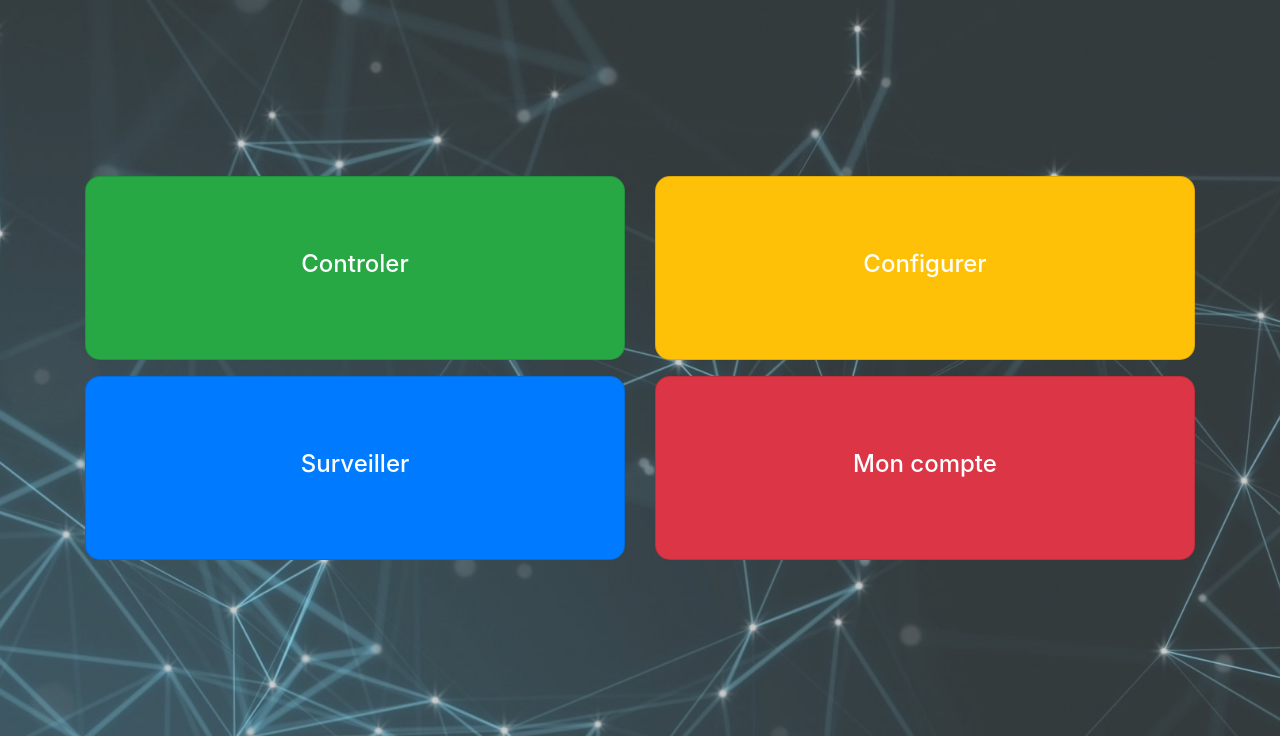
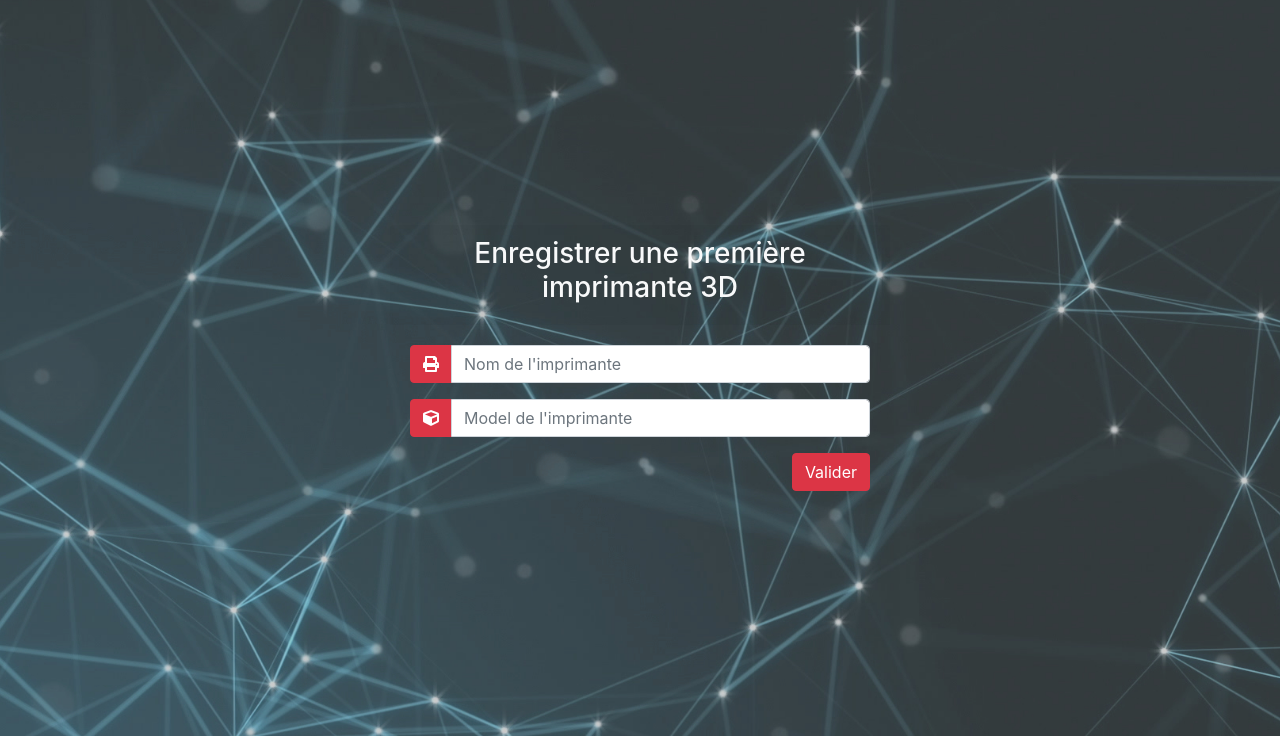
Before and after one commit to riderflo85/printipy, a Django app: page /minidashboard in a window 1280 px wide. Shown: the part 120-856 px from the top of the page. Run offline with Django 3.2, Linux system fonts and the light colour scheme; the visitor is signed in with stand-in values (Sample User, id 1); data that the repository does not hold is empty; some libraries are stand-ins or nearby versions.

Commit message:
Added one form for the user add a first printer in the database

```diff
--- a/account/forms.py
+++ b/account/forms.py
@@ -50,3 +50,20 @@ class SignupForm(forms.Form):
             attrs={'placeholder': 'Mot de passe', 'class': 'form-control'}
         ),
     )
+
+
+class CreatePrinter(forms.Form):
+    name = forms.CharField(
+        label='name',
+        max_length=150,
+        widget=forms.TextInput(
+            attrs={'placeholder': "Nom de l'imprimante", 'class': 'form-control'}
+        ),
+    )
+    model = forms.CharField(
+        label='model',
+        max_length=150,
+        widget=forms.TextInput(
+            attrs={'placeholder': "Model de l'imprimante", 'class': 'form-control'}
+        ),
+    )
--- a/account/templates/account/mini_dashboard.html
+++ b/account/templates/account/mini_dashboard.html
@@ -3,6 +3,7 @@
 {% block content %}
 
 <header>
+    {% if printer_user %}
     <div class="container h-100">
         <div class="row d-flex justify-content-center align-items-center h-100">
             <div class="col-12 col-lg-6 big-menu">
@@ -61,6 +62,39 @@
 
         </div>
     </div>
+    {% else %}
+    <div class="container-fluid h-100">
+        <div class="row h-100">
+            <div class="col-12 d-flex align-items-center justify-content-center">
+                <div class="card limit-card no-border">
+                    <div class="card-header text-center no-border">
+                        <h3 class="text-light">Enregistrer une première imprimante 3D</h3>
+                    </div>
+                    <div class="card-body text-center">
+                        <form action="{% url 'account:create_printer' %}" method='post'>
+                        {% csrf_token %}
+                            <div class="input-group form-group">
+                                <div class="input-group-prepend">
+                                    <span class="input-group-text bg-danger border-danger"><i class="fas fa-print text-white"></i></span>
+                                </div>
+                                {{ form.name }}
+                            </div>
+                            <div class="input-group form-group">
+                                <div class="input-group-prepend">
+                                    <span class="input-group-text bg-danger border-danger"><i class="fas fa-cube text-white"></i></span>
+                                </div>
+                                {{ form.model }}
+                            </div>
+                            <div class="form-group">
+                                <input class="btn btn-danger float-right" type="submit" value="Valider">
+                            </div>
+                        </form>
+                    </div>
+                </div>
+            </div>
+        </div>
+    </div>
+    {% endif %}
 </header>
 
 {% endblock content %}
--- a/account/urls.py
+++ b/account/urls.py
@@ -9,4 +9,5 @@ urlpatterns = [
     path('signup', views.sign_up, name='sign_up'),
     path('signout', views.sign_out, name='sign_out'),
     path('minidashboard', views.mini_dashboard, name='minidashboard'),
+    path('create_printer', views.create_printer, name='create_printer'),
 ]
--- a/account/views.py
+++ b/account/views.py
@@ -1,8 +1,10 @@
 from django.shortcuts import render, redirect
 from django.urls import reverse
 from django.contrib.auth import authenticate, login, logout
+from django.contrib.auth.decorators import login_required
 from django.contrib.auth.models import User
-from .forms import LoginForm, SignupForm
+from .forms import LoginForm, SignupForm, CreatePrinter
+from printercontrol.models import Printer
 
 
 def index(request):
@@ -62,5 +64,28 @@ def sign_out(request):
     logout(request)
     return render(request, 'account/sign_out.html')
 
+@login_required
 def mini_dashboard(request):
-    return render(request, 'account/mini_dashboard.html')
+    form = CreatePrinter()
+    context = {"printer_user": False, "form": form}
+
+    if len(request.user.printer_set.all()) >= 1:
+        context["printer_user"] = True
+
+    return render(request, 'account/mini_dashboard.html', context)
+
+@login_required
+def create_printer(request):
+    if request.method == 'POST':
+        form = CreatePrinter(request.POST)
+
+        if form.is_valid():
+            name = form.cleaned_data['name']
+            model = form.cleaned_data['model']
+            new_printer = Printer()
+            new_printer.name = name
+            new_printer.model = model
+            new_printer.id_user = request.user
+            new_printer.save()
+
+    return redirect(reverse('account:minidashboard'))
--- a/printercontrol/views.py
+++ b/printercontrol/views.py
@@ -1,13 +1,17 @@
 from django.shortcuts import render
 from django.http import JsonResponse
+from django.contrib.auth.decorators import login_required
 
 
+@login_required
 def dashboard(request):
     return render(request, 'printercontrol/dashboard.html')
 
+@login_required
 def controlpack(request):
     return render(request, 'printercontrol/control.html')
 
+@login_required
 def prepare(request):
     return render(request, 'printercontrol/prepare.html')
 
--- a/printipy_project/settings.py
+++ b/printipy_project/settings.py
@@ -139,3 +139,5 @@ USE_TZ = True
 STATIC_URL = '/static/'
 
 INTERNAL_IPS = ['127.0.0.1']
+
+LOGIN_URL = '/'
```
